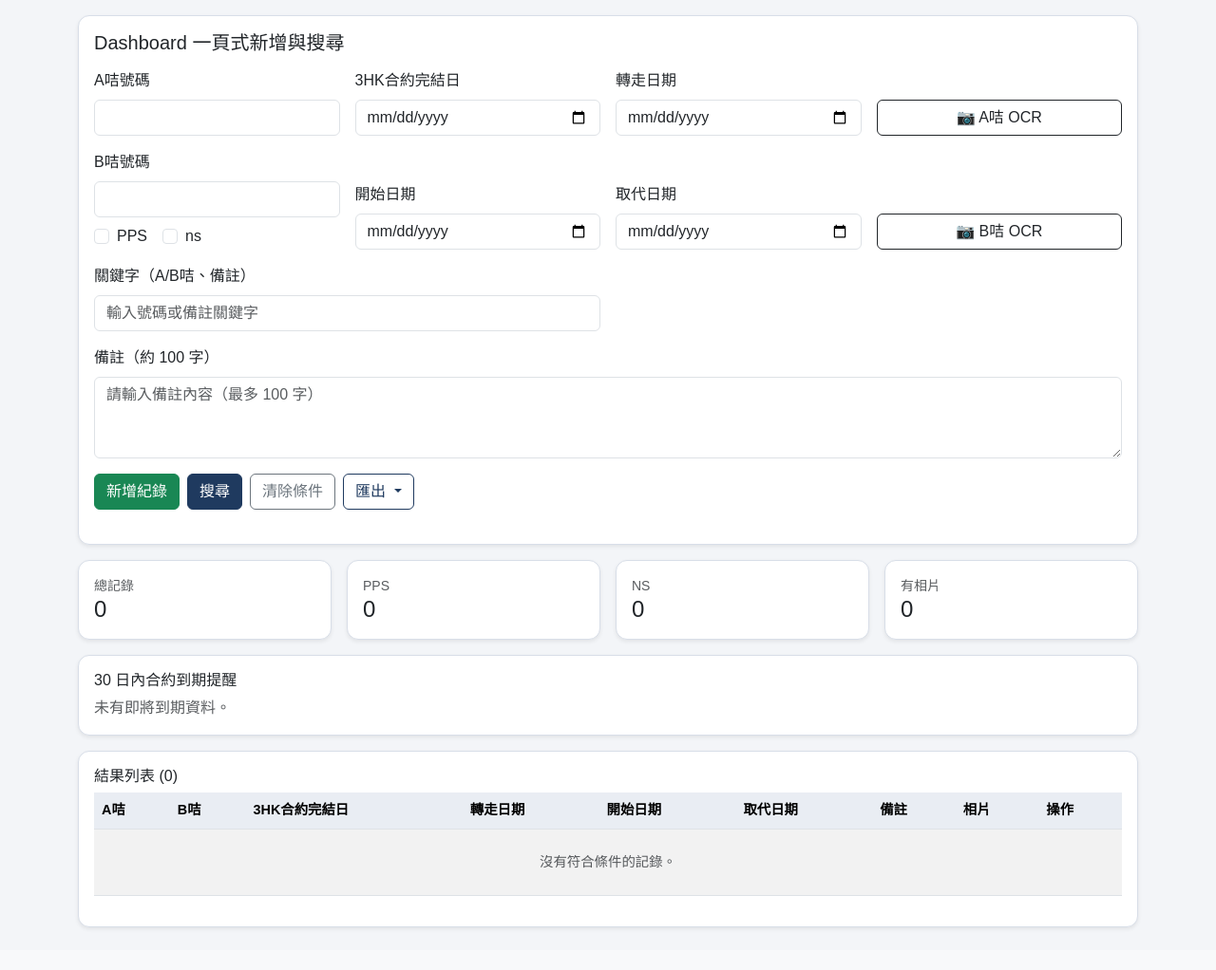
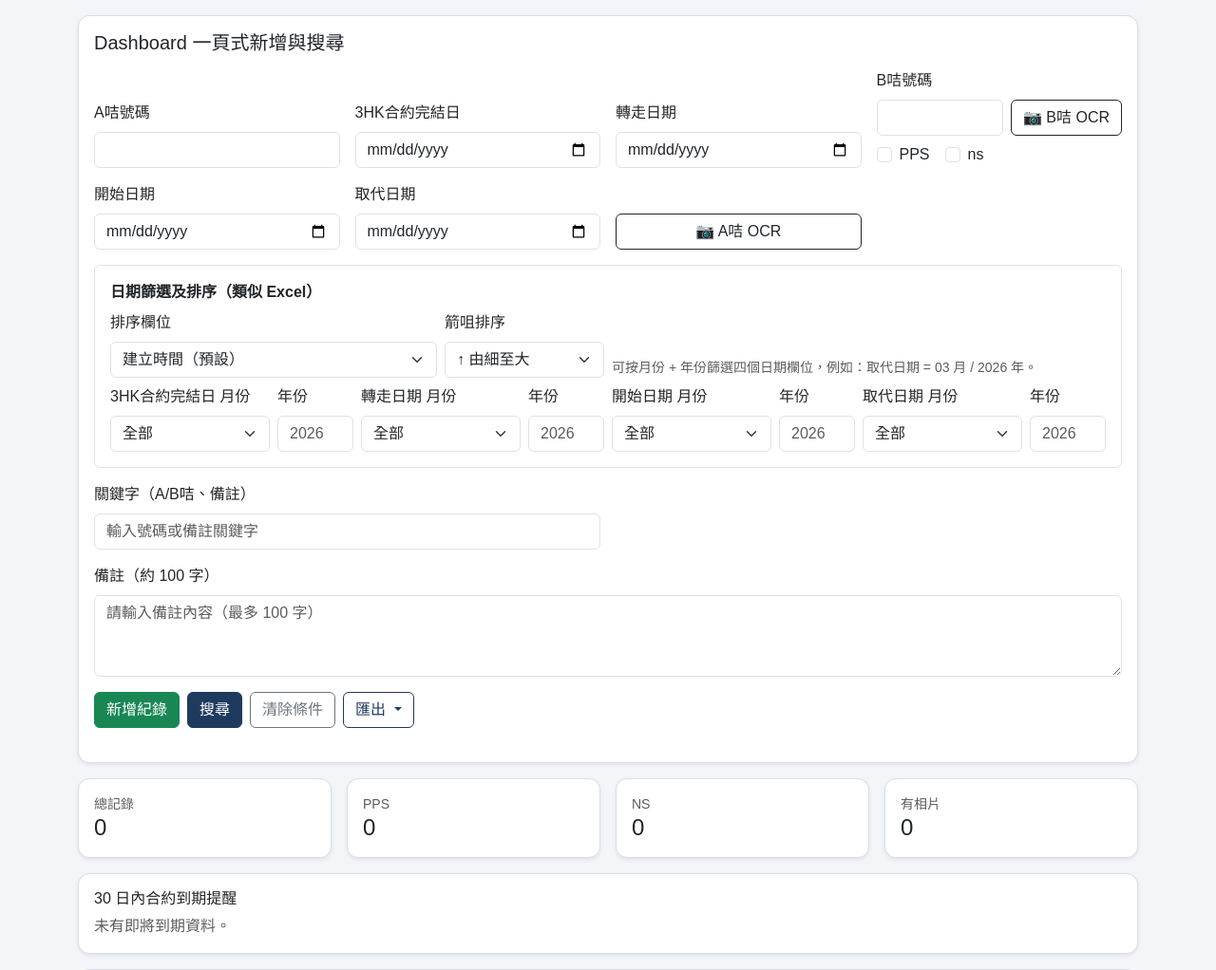
Before and after one commit to japanandykeung1979-tech/super-duper-tribble, a Flask app: page /dashboard in a window 1280 px wide. Shown: the part 57-1079 px from the top of the page at 95% size. Before the commit the page ends 1036 px from the top, so only its background shows below. Run offline with Flask 3, Linux system fonts and the light colour scheme; the visitor is signed in with stand-in values (Sample User, id 1); data that the repository does not hold is empty.

Commit message:
Add dashboard date sorting/filter controls and reorder columns

```diff
--- a/app.py
+++ b/app.py
@@ -159,8 +159,12 @@ def build_order_filters(args) -> tuple[str, list[Any]]:
     start_date = args.get("start_date", "").strip()
     replacement_date = args.get("replacement_date", "").strip()
     keyword = args.get("keyword", "").strip()
+    sort_by = args.get("sort_by", "").strip()
+    sort_order = args.get("sort_order", "asc").strip().lower()
     pps = args.get("pps") == "1"
     ns = args.get("ns") == "1"
+
+    date_fields = ["contract_end_date", "transfer_out_date", "start_date", "replacement_date"]
 
     if port_in_number:
         query += " AND port_in_number LIKE ?"
@@ -187,11 +191,23 @@ def build_order_filters(args) -> tuple[str, list[Any]]:
     if replacement_date:
         query += " AND replacement_date <= ?"
         params.append(replacement_date)
+
+    for field in date_fields:
+        month = args.get(f"{field}_month", "").strip()
+        year = args.get(f"{field}_year", "").strip()
+        if month and year:
+            query += f" AND strftime('%m', {field}) = ? AND strftime('%Y', {field}) = ?"
+            params.extend([month.zfill(2), year])
+
     if keyword:
         query += " AND (a_card_number LIKE ? OR b_card_number LIKE ? OR remark LIKE ?)"
         keyword_like = f"%{keyword}%"
         params.extend([keyword_like, keyword_like, keyword_like])
-    query += " ORDER BY created_at DESC"
+
+    if sort_by in date_fields and sort_order in {"asc", "desc"}:
+        query += f" ORDER BY {sort_by} {sort_order}, created_at DESC"
+    else:
+        query += " ORDER BY created_at DESC"
     return query, params
 
 
@@ -504,7 +520,12 @@ def dashboard():
                 "start_date": request.form.get("start_date", "").strip(),
                 "replacement_date": request.form.get("replacement_date", "").strip(),
                 "keyword": request.form.get("keyword", "").strip(),
+                "sort_by": request.form.get("sort_by", "").strip(),
+                "sort_order": request.form.get("sort_order", "").strip(),
             }
+            for field in ["contract_end_date", "transfer_out_date", "start_date", "replacement_date"]:
+                search_params[f"{field}_month"] = request.form.get(f"{field}_month", "").strip()
+                search_params[f"{field}_year"] = request.form.get(f"{field}_year", "").strip()
             if request.form.get("pps"):
                 search_params["pps"] = "1"
             if request.form.get("ns"):
--- a/templates/dashboard.html
+++ b/templates/dashboard.html
@@ -17,15 +17,12 @@
         <label class="form-label">轉走日期</label>
         <input type="date" class="form-control" name="transfer_out_date" value="{{ request.args.get('transfer_out_date','') }}">
       </div>
-      <div class="col-12 col-lg-3 d-grid">
-        <button type="button" class="btn btn-outline-dark" data-camera-target="a_card_number" aria-label="掃描 A咭號碼">
-          📷 A咭 OCR
-        </button>
-      </div>
-
       <div class="col-12 col-lg-3">
         <label class="form-label">B咭號碼</label>
-        <input id="b-card-input" type="text" class="form-control" name="b_card_number" value="{{ request.args.get('b_card_number','') }}">
+        <div class="d-flex gap-2">
+          <input id="b-card-input" type="text" class="form-control" name="b_card_number" value="{{ request.args.get('b_card_number','') }}">
+          <button type="button" class="btn btn-outline-dark text-nowrap" data-camera-target="b_card_number" aria-label="掃描 B咭號碼">📷 B咭 OCR</button>
+        </div>
         <div class="mt-2 d-flex gap-3">
           <div class="form-check">
             <input class="form-check-input" type="checkbox" name="pps" value="1" id="dashboard-pps" {% if request.args.get('pps') == '1' %}checked{% endif %}>
@@ -46,11 +43,61 @@
         <input type="date" class="form-control" name="replacement_date" value="{{ request.args.get('replacement_date','') }}">
       </div>
       <div class="col-12 col-lg-3 d-grid">
-        <button type="button" class="btn btn-outline-dark" data-camera-target="b_card_number" aria-label="掃描 B咭號碼">
-          📷 B咭 OCR
+        <button type="button" class="btn btn-outline-dark" data-camera-target="a_card_number" aria-label="掃描 A咭號碼">
+          📷 A咭 OCR
         </button>
       </div>
 
+
+      <div class="col-12">
+        <div class="border rounded p-3">
+          <div class="fw-semibold mb-2">日期篩選及排序（類似 Excel）</div>
+          <div class="row g-2 align-items-end">
+            <div class="col-12 col-lg-4">
+              <label class="form-label">排序欄位</label>
+              <select class="form-select" name="sort_by">
+                <option value="">建立時間（預設）</option>
+                <option value="contract_end_date" {% if request.args.get('sort_by') == 'contract_end_date' %}selected{% endif %}>3HK合約完結日</option>
+                <option value="transfer_out_date" {% if request.args.get('sort_by') == 'transfer_out_date' %}selected{% endif %}>轉走日期</option>
+                <option value="start_date" {% if request.args.get('sort_by') == 'start_date' %}selected{% endif %}>開始日期</option>
+                <option value="replacement_date" {% if request.args.get('sort_by') == 'replacement_date' %}selected{% endif %}>取代日期</option>
+              </select>
+            </div>
+            <div class="col-12 col-lg-2">
+              <label class="form-label">箭咀排序</label>
+              <select class="form-select" name="sort_order">
+                <option value="asc" {% if request.args.get('sort_order', 'asc') == 'asc' %}selected{% endif %}>↑ 由細至大</option>
+                <option value="desc" {% if request.args.get('sort_order') == 'desc' %}selected{% endif %}>↓ 由大至細</option>
+              </select>
+            </div>
+            <div class="col-12 col-lg-6 text-muted small">
+              可按月份 + 年份篩選四個日期欄位，例如：取代日期 = 03 月 / 2026 年。
+            </div>
+
+            {% for date_field, date_label in [
+              ('contract_end_date', '3HK合約完結日'),
+              ('transfer_out_date', '轉走日期'),
+              ('start_date', '開始日期'),
+              ('replacement_date', '取代日期')
+            ] %}
+            <div class="col-6 col-lg-2">
+              <label class="form-label">{{ date_label }} 月份</label>
+              <select class="form-select" name="{{ date_field }}_month">
+                <option value="">全部</option>
+                {% for month in range(1, 13) %}
+                {% set month_value = '%02d'|format(month) %}
+                <option value="{{ month_value }}" {% if request.args.get(date_field ~ '_month') == month_value %}selected{% endif %}>{{ month }}月</option>
+                {% endfor %}
+              </select>
+            </div>
+            <div class="col-6 col-lg-1">
+              <label class="form-label">年份</label>
+              <input class="form-control" type="number" min="2000" max="2100" name="{{ date_field }}_year" value="{{ request.args.get(date_field ~ '_year', '') }}" placeholder="2026">
+            </div>
+            {% endfor %}
+          </div>
+        </div>
+      </div>
       <div class="col-12 col-lg-6">
         <label class="form-label">關鍵字（A/B咭、備註）</label>
         <input type="text" class="form-control" name="keyword" value="{{ request.args.get('keyword','') }}" placeholder="輸入號碼或備註關鍵字">
@@ -129,9 +176,9 @@
         <thead>
           <tr>
             <th>A咭</th>
-            <th>B咭</th>
             <th>3HK合約完結日</th>
             <th>轉走日期</th>
+            <th>B咭</th>
             <th>開始日期</th>
             <th>取代日期</th>
             <th>備註</th>
@@ -143,13 +190,13 @@
           {% for order in orders %}
           <tr>
             <td>{{ order['a_card_number'] }}</td>
+            <td>{{ order['contract_end_date'] }}</td>
+            <td>{{ order['transfer_out_date'] }}</td>
             <td>
               {{ order['b_card_number'] }}
               {% if order['pps'] %}<span class="badge text-bg-info ms-1">PPS</span>{% endif %}
               {% if order['ns'] %}<span class="badge text-bg-secondary ms-1">ns</span>{% endif %}
             </td>
-            <td>{{ order['contract_end_date'] }}</td>
-            <td>{{ order['transfer_out_date'] }}</td>
             <td>{{ order['start_date'] }}</td>
             <td>{{ order['replacement_date'] }}</td>
             <td>{{ order['remark'] or '-' }}</td>
```
